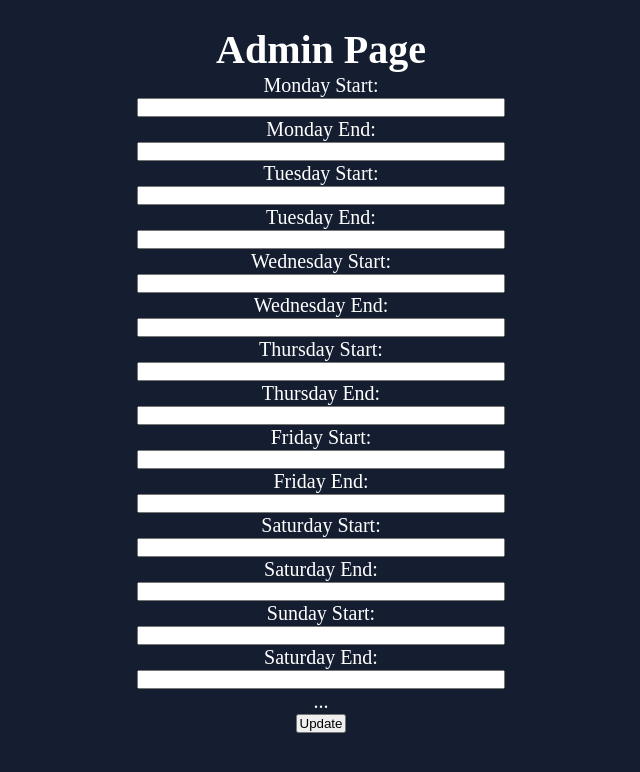
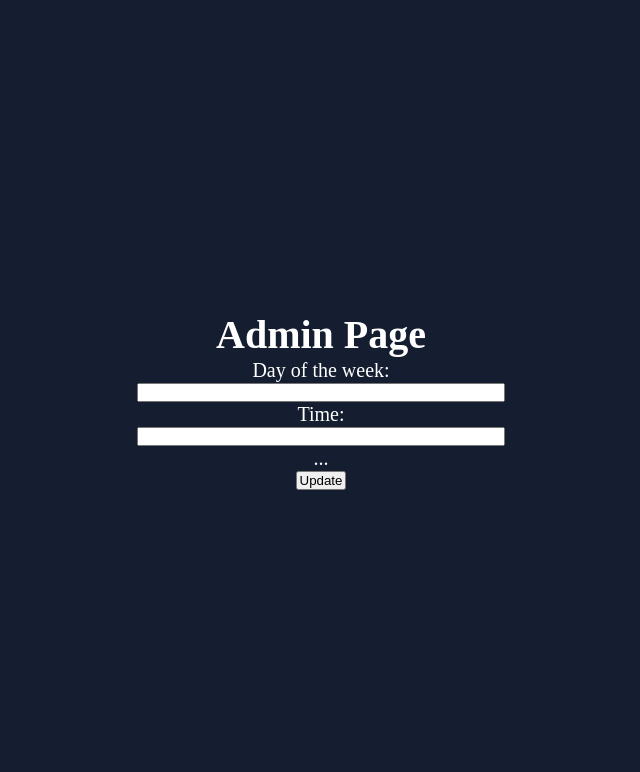
Before and after one commit to deeppatel0331/Shiv-Convenient-Mart-Website, a Next.js app: page /adminPage in a window 1280 px wide. Shown: the top 772 px of the page, without its empty margins (319-959 px from the left). Built offline with nearby package versions, Linux system fonts and the light colour scheme.

Commit message:
used the slides to implement setDoc and getDoc

```diff
--- a/pages/adminPage.js
+++ b/pages/adminPage.js
@@ -1,23 +1,62 @@
 import { useRef } from 'react'
 import React from 'react'
 import styled from 'styled-components'
+import { database } from '@/library/firebaseConfig';
+import { doc, getDoc, setDoc } from 'firebase/firestore';
 
 const adminPage = () => {
 
-    const MonStartRef = useRef()
-    const MonEndRef = useRef()
-    const TueStartRef = useRef()
-    const TueEndRef = useRef()
-    const WedStartRef = useRef()
-    const WedEndRef = useRef()
-    const ThurStartRef = useRef()
-    const ThurEndRef = useRef()
-    const FriStartRef = useRef()
-    const FriEndRef = useRef()
-    const SatStartRef = useRef()
-    const SatEndRef = useRef()
-    const SunStartRef = useRef()
-    const SunEndRef = useRef()
+    const DayRef = useRef();
+    const TimeRef = useRef();
+
+    const docRef = doc(database, "hours", "hoursDocument");
+    const Enter = () => {
+        const day = DayRef.current.value;
+        const time = TimeRef.current.value;
+        getDoc(docRef)
+            .then((docSnap) => {
+                let content = docSnap.data();
+                if(day == "monday"){
+                    content.monday = time;
+                }
+
+                else if(day == "tuesday"){
+                    content.tuesday = time;
+                }
+
+                else if(day == "wednesday"){
+                    content.wednesday = time;
+                }
+
+                else if(day == "thursday"){
+                    content.thursday = time;
+                }
+
+                else if(day == "friday"){
+                    content.friday = time;
+                }
+
+                else if(day == "saturday"){
+                    content.saturday = time;
+                }
+
+                else if(day == "sunday"){
+                    content.sunday = time;
+                }
+
+                setDoc(docRef, content)
+                .then(() => {
+                    console.log("Document successfully written!");
+                })
+                .catch((error) => {
+                    console.error("Error writing document: ", error);
+                });
+            })
+
+            .catch((error) => {
+                console.error("Error getting document: ", error);
+            });
+        }
 
   return (
     <div>
@@ -26,22 +65,10 @@ const adminPage = () => {
 
             <HeadContainer>Admin Page</HeadContainer>
 
-            <Info>Monday Start: </Info> <TimeInput />
-            <Info>Monday End: </Info> <TimeInput />
-            <Info>Tuesday Start: </Info> <TimeInput />
-            <Info>Tuesday End: </Info> <TimeInput />
-            <Info>Wednesday Start: </Info> <TimeInput />
-            <Info>Wednesday End: </Info> <TimeInput />
-            <Info>Thursday Start: </Info> <TimeInput />
-            <Info>Thursday End: </Info> <TimeInput />
-            <Info>Friday Start: </Info> <TimeInput />
-            <Info>Friday End: </Info> <TimeInput />
-            <Info>Saturday Start: </Info> <TimeInput />
-            <Info>Saturday End: </Info> <TimeInput />
-            <Info>Sunday Start: </Info> <TimeInput />
-            <Info>Saturday End: </Info> <TimeInput />
+            <Info>Day of the week: </Info> <TimeInput ref={DayRef}/>
+            <Info>Time: </Info> <TimeInput  ref={TimeRef}/>
             <Info>...</Info>
-            <Change>Update</Change>
+            <Change onClick={Enter}>Update</Change>
 
         </ParentContainer>
 
@@ -54,6 +81,7 @@ const ParentContainer = styled.main`
     display: flex;
     flex-direction: column;
     align-items: center;
+    justify-content: center;
     height: 100vh;
     background-color: #141e30;
     padding: 2vw;
```
